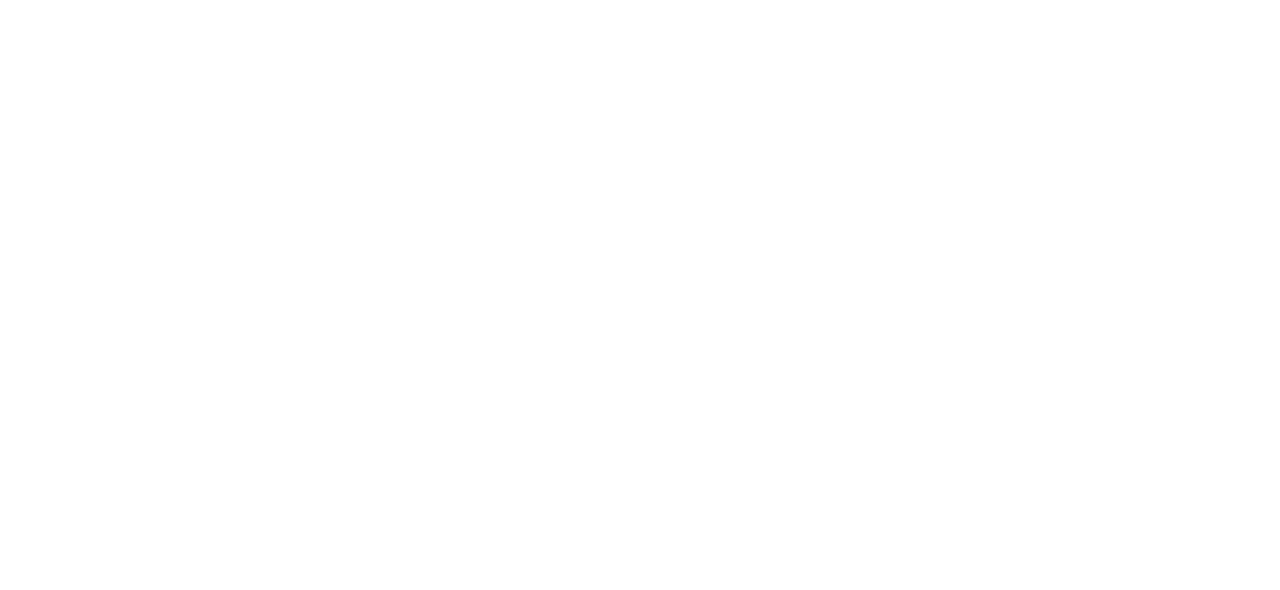
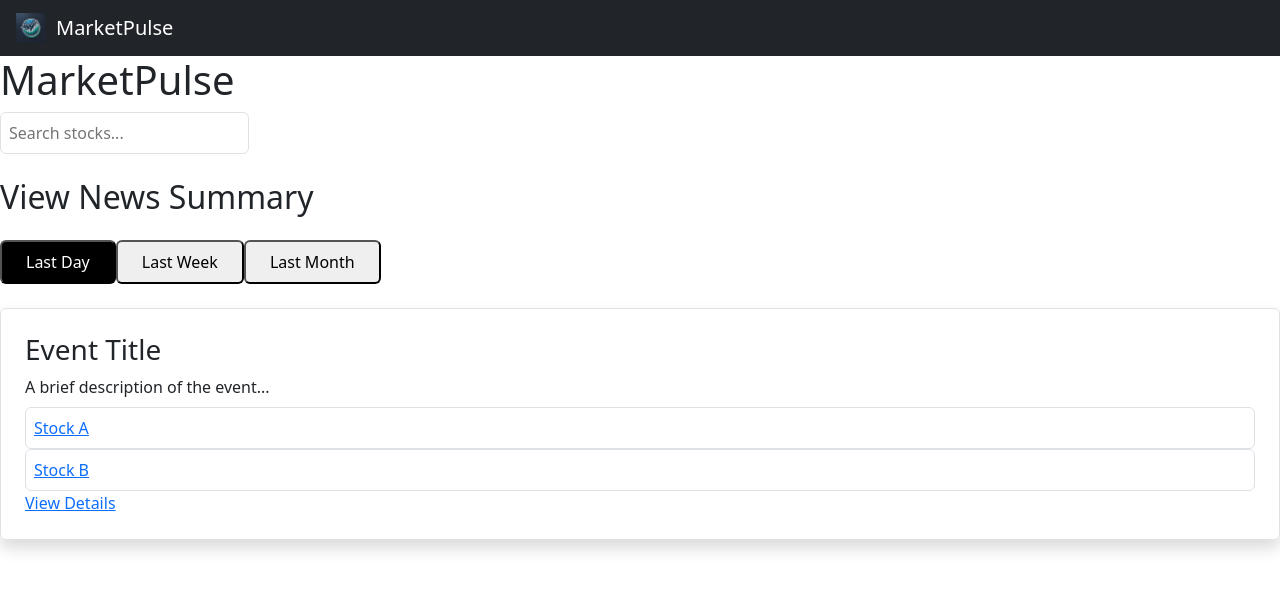
Before and after one commit to Sachin-dot-py/MarketPulse, a React (Create React App) app in the folder website/frontend/: page / in a window 1280 px wide. Shown: the top 590 px of the page. Built offline with nearby package versions, Linux system fonts and the light colour scheme; the HTML template or start-up script is replaced by a standard one.

Commit message:
Home page

```diff
--- a/website/frontend/src/App.js
+++ b/website/frontend/src/App.js
@@ -1,21 +1,17 @@
 import React from 'react';
 import { BrowserRouter as Router, Route, Routes } from 'react-router-dom';
-// import Header from './components/Header';
-// import Home from './pages/Home';
+import Header from './components/Header';
+import Home from './pages/Home';
 
 function App() {
   return (
     <Router>
-      {/* <div className="App">
+      <div className="App">
         <Header />
         <Routes>
           <Route path="/" element={<Home />} />
-          <Route path="/inventory" element={<Inventory />} />
-          <Route path="/recipes" element={<Recipes />} />
-          <Route path="/add-item" element={<AddItem />} />
-          <Route path="/login" element={<Login />} />
         </Routes>
-      </div> */}
+      </div>
     </Router>
   );
 }
--- a/website/frontend/src/pages/Home.js
+++ b/website/frontend/src/pages/Home.js
@@ -1,9 +1,72 @@
-import React from 'react';
+import React, { useState } from 'react';
+import { Link } from 'react-router-dom';
 
 export default function Home() {
+    const [activeTab, setActiveTab] = useState('Last Day'); // Manage active tab state
+
+    const handleTabClick = (tab) => {
+        setActiveTab(tab);
+        // Add logic to fetch relevant data for the selected time range
+    };
+
     return (
-        <div>
-            <h1>Home</h1>
+        <div className="p-6">
+            <header className="flex justify-between items-center mb-4">
+                <h1 className="text-2xl font-bold">MarketPulse</h1>
+                <div className="w-1/3">
+                    <input
+                        type="text"
+                        placeholder="Search stocks..."
+                        className="border p-2 rounded w-full"
+                    />
+                </div>
+            </header>
+
+            <section>
+                <h2 className="text-xl font-semibold mb-4">View News Summary</h2>
+                {/* Tabs Section */}
+                <div className="flex space-x-4 mb-4">
+                    {['Last Day', 'Last Week', 'Last Month'].map((tab) => (
+                        <button
+                            key={tab}
+                            className={`px-4 py-2 rounded ${
+                                activeTab === tab ? 'bg-black text-white' : 'bg-gray-200 text-black'
+                            }`}
+                            onClick={() => handleTabClick(tab)}
+                        >
+                            {tab}
+                        </button>
+                    ))}
+                </div>
+
+                {/* Events Grid */}
+                <div className="grid grid-cols-1 md:grid-cols-3 gap-4">
+                    {/* Sample Event Card */}
+                    <div className="border p-4 rounded shadow">
+                        <h3 className="text-lg font-bold">Event Title</h3>
+                        <p className="text-sm text-gray-600 mb-2">
+                            A brief description of the event...
+                        </p>
+                        <div className="grid grid-cols-2 gap-2">
+                            {/* Affected Stocks */}
+                            <div className="border p-2 rounded bg-gray-100">
+                                <Link to="/stock/1" className="text-blue-500 text-sm font-medium">
+                                    Stock A
+                                </Link>
+                            </div>
+                            <div className="border p-2 rounded bg-gray-100">
+                                <Link to="/stock/2" className="text-blue-500 text-sm font-medium">
+                                    Stock B
+                                </Link>
+                            </div>
+                        </div>
+                        <Link to="/event/1" className="text-blue-500 text-sm mt-2 inline-block">
+                            View Details
+                        </Link>
+                    </div>
+                    {/* Repeat Event Cards dynamically */}
+                </div>
+            </section>
         </div>
     );
 }
```
Also changed, not shown: website/frontend/src/pages/Home.css (+46 -0 lines).
